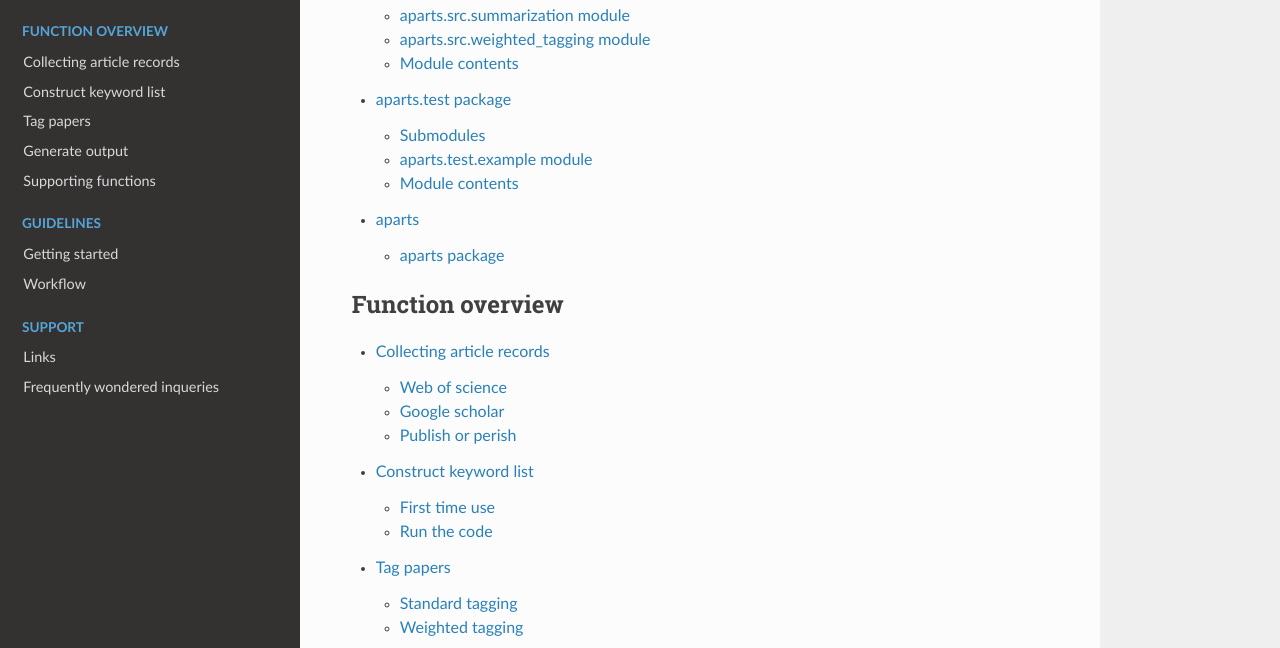
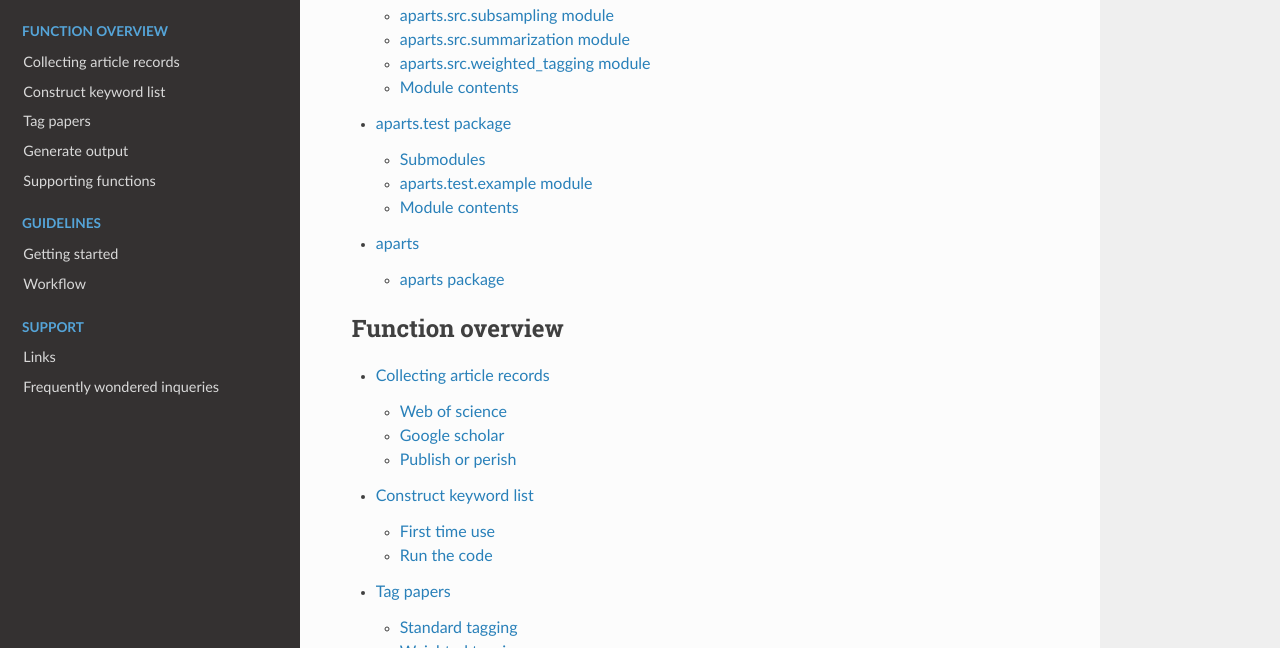
Before and after one commit to SamBoerlijst/aparts, a Sphinx documentation site: the page built from app/source/index.rst, in a window 1280 px wide and 900 px high, scrolled down 672 px, cut to the strip 252-900 px from the top of the window. Built offline with Sphinx 7.4.7 and the Read the Docs theme 2.0.0, drawn with Linux system fonts in a browser that asks for light colours.

Commit message:
Update aparts.src.rst

```diff
--- a/app/source/aparts.src.rst
+++ b/app/source/aparts.src.rst
@@ -52,6 +52,14 @@ aparts.src.scholar\_record\_extraction module
    :undoc-members:
    :show-inheritance:
 
+aparts.src.subsampling module
+-------------------------------
+
+.. automodule:: aparts.src.subsampling
+   :members:
+   :undoc-members:
+   :show-inheritance:
+
 aparts.src.summarization module
 -------------------------------
 
```
